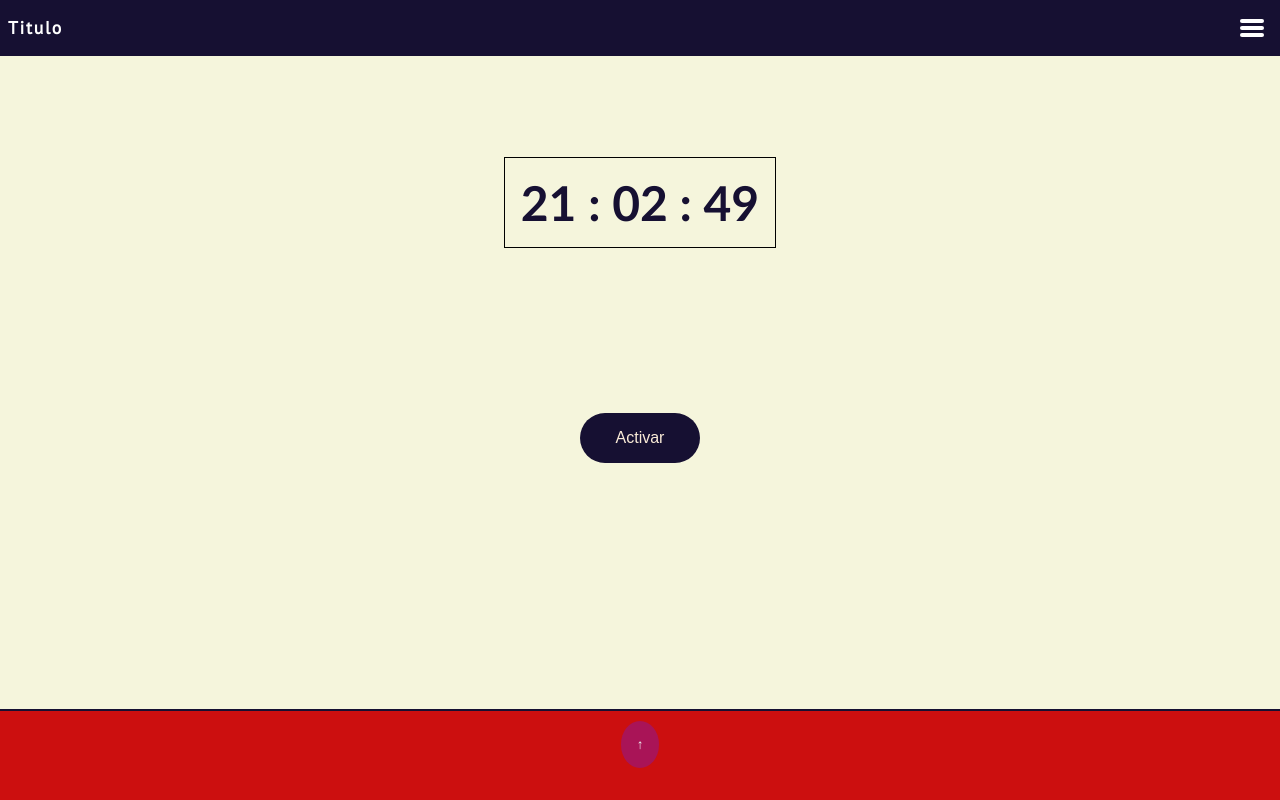
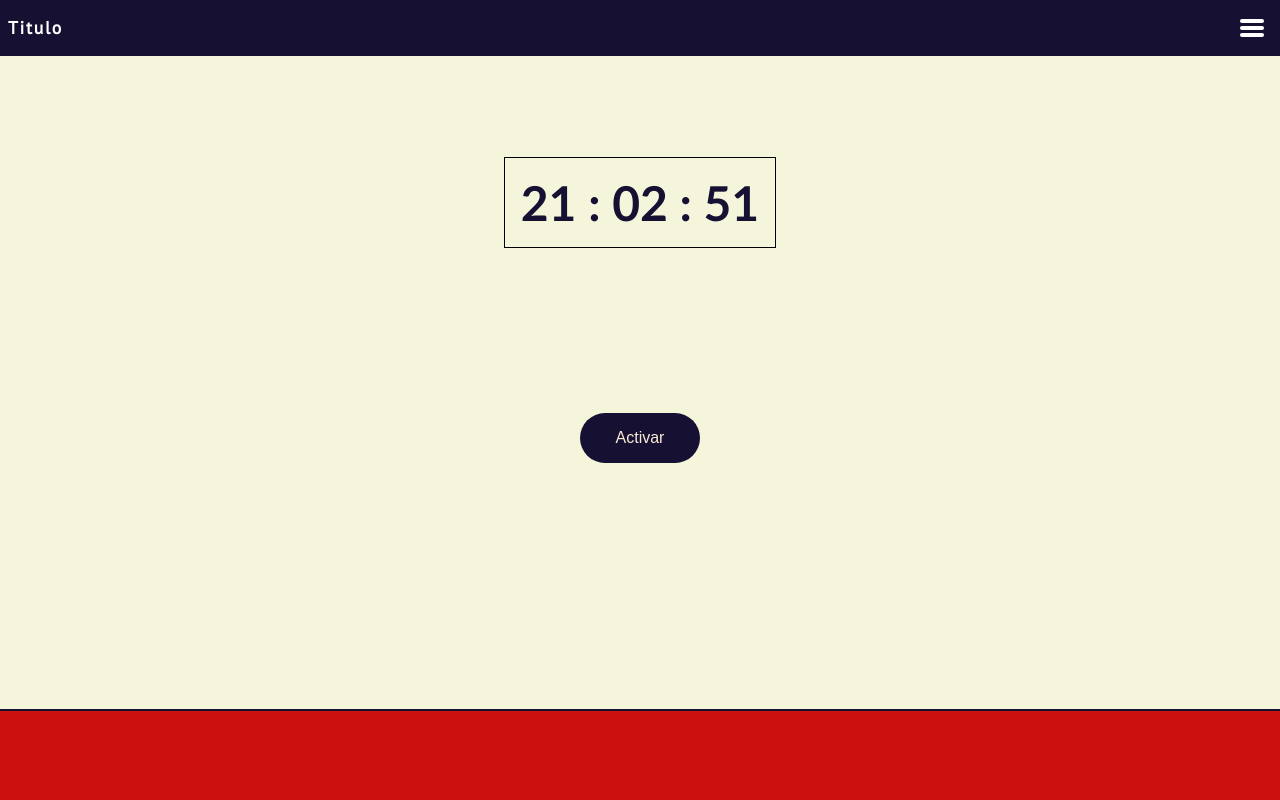
Before and after one commit to demiantav/Proyect-dom, a plain HTML site: page index.html in a window 1280 px wide. Both pictures are taken after a click on the button "Activar". Shown: the part 4145-4945 px from the top of the page. Drawn offline with Linux system fonts and the light colour scheme.

Commit message:
Boton on top completo

```diff
--- a/css/style.css
+++ b/css/style.css
@@ -284,6 +284,7 @@ img{
  padding: 1rem;
  border-style: none;
  transition: all .2s ease-in-out;
+ opacity: 0;
 
 
 }
--- a/js/menu-dom.js
+++ b/js/menu-dom.js
@@ -2,6 +2,7 @@ import hamburguesa from "./hamburguesa.js"
 import setHora from "./hora.js";
 import { shortcuts, moveBall } from "./teclado.js";
 import { setContdown } from "./countdown.js";
+import { showButton, toTop } from "./scroll-button.js";
 
 const d= document;
 
@@ -12,6 +13,7 @@ d.addEventListener("DOMContentLoaded",(e)=>{
     hamburguesa(".menu",".hamb",".seccion");
     setHora(".boton-hora",".hora");
     setContdown(".count","Jan 14, 2023, 00:00:00");
+    toTop(e,".button-scroll");
 
 
 
@@ -22,3 +24,9 @@ d.addEventListener("DOMContentLoaded",(e)=>{
 d.addEventListener("keydown", (e) =>{
     moveBall(".bola",".secciones",e);
 })
+
+d.addEventListener("scroll",(e)=>{
+
+    showButton(e,".button-scroll");
+
+})
--- a/js/scroll-button.js
+++ b/js/scroll-button.js
@@ -0,0 +1,34 @@
+const d = document;
+
+export function showButton(e,boton){
+
+    console.log(e);
+    console.log(window.scrollY);
+
+    const $button = d.querySelector(boton);
+
+    let scrollY= window.scrollY;
+
+    if(scrollY > 3400){
+
+        $button.style.opacity = "1";
+    } else{
+
+        $button.style.opacity = "0";
+    }
+}
+
+export function toTop(e,boton){
+
+    const $button = d.querySelector(boton);
+
+    d.addEventListener("click", (e)=>{
+
+        if(e.target.matches(boton)){
+
+            window.scrollTo(top);
+        }
+    })
+
+
+}
```
Also changed, not shown: index.html (+1 -1 lines).
